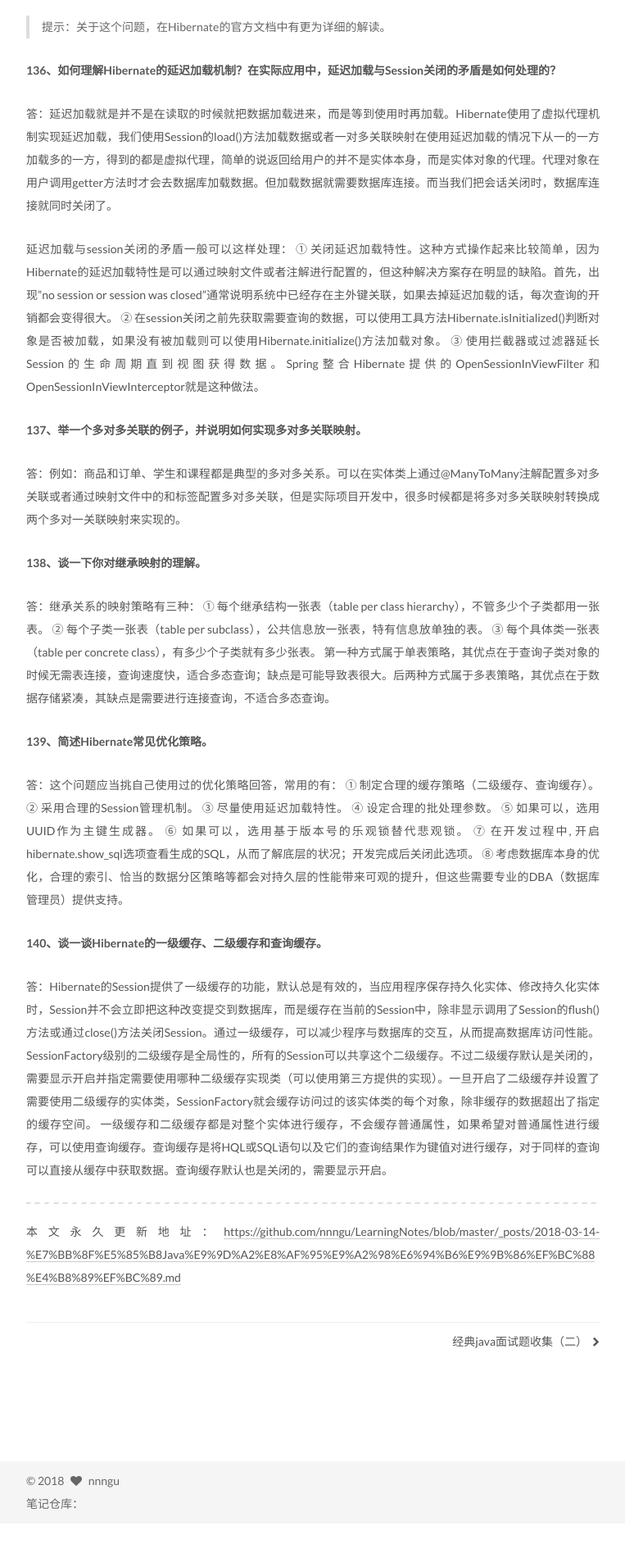
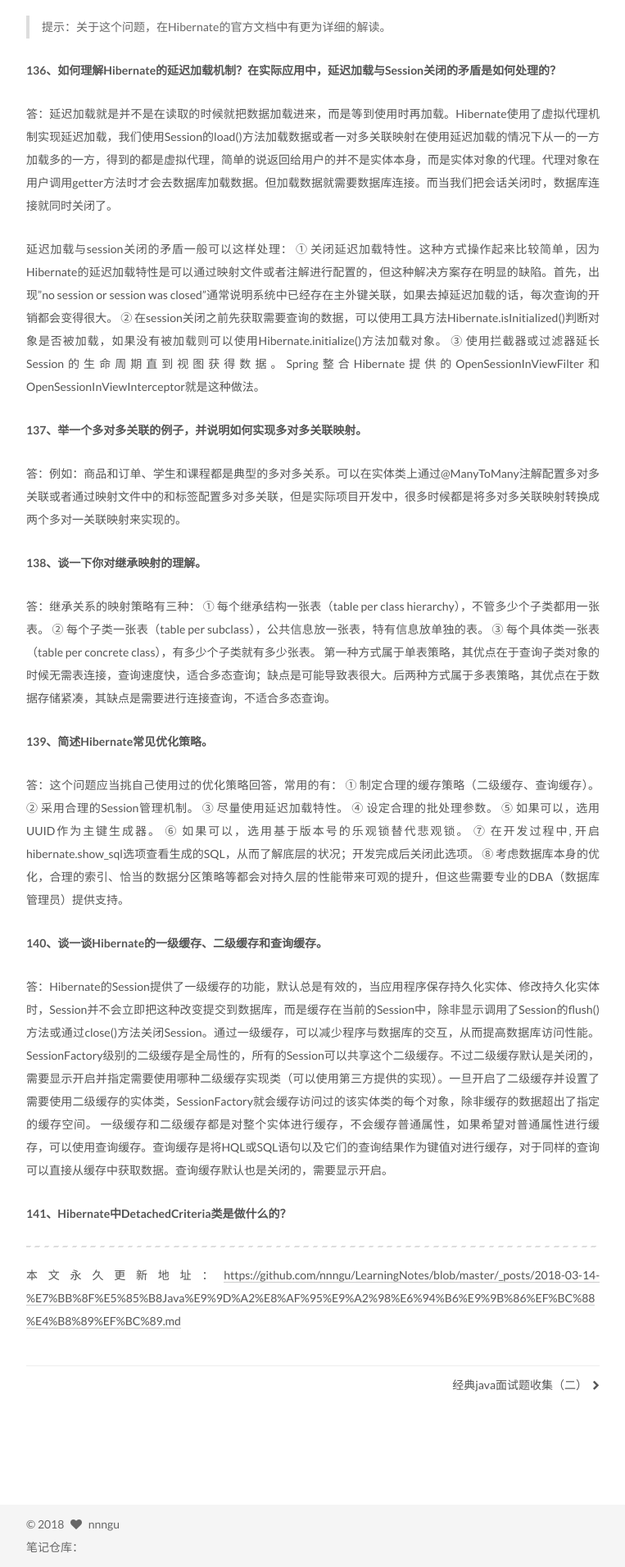
Before and after one commit to nnngu/LearningNotes, a Jekyll site: the page built from _posts/2018-03-14-经典Java面试题收集（三）.md, in a window 1280 px wide. Shown: the part 4251-6163 px from the top of the page at 82% size, without its empty margins (258-1021 px from the left). Built offline with Jekyll 4.4.1, drawn with Linux system fonts in a browser that asks for light colours; before the commit the page ends 6110 px from its top, so only the background shows below that; grey boxes are pictures that could not be loaded.

Commit message:
修改文件: _posts/2018-03-14-经典Java面试题收集（三）.md

```diff
--- a/_posts/2018-03-14-经典Java面试题收集（三）.md
+++ b/_posts/2018-03-14-经典Java面试题收集（三）.md
@@ -128,6 +128,8 @@ Hibernate支持悲观锁和乐观锁两种锁机制。悲观锁，顾名思义
 SessionFactory级别的二级缓存是全局性的，所有的Session可以共享这个二级缓存。不过二级缓存默认是关闭的，需要显示开启并指定需要使用哪种二级缓存实现类（可以使用第三方提供的实现）。一旦开启了二级缓存并设置了需要使用二级缓存的实体类，SessionFactory就会缓存访问过的该实体类的每个对象，除非缓存的数据超出了指定的缓存空间。
 一级缓存和二级缓存都是对整个实体进行缓存，不会缓存普通属性，如果希望对普通属性进行缓存，可以使用查询缓存。查询缓存是将HQL或SQL语句以及它们的查询结果作为键值对进行缓存，对于同样的查询可以直接从缓存中获取数据。查询缓存默认也是关闭的，需要显示开启。
 
+**141、Hibernate中DetachedCriteria类是做什么的？**
+
 
 
 
```
